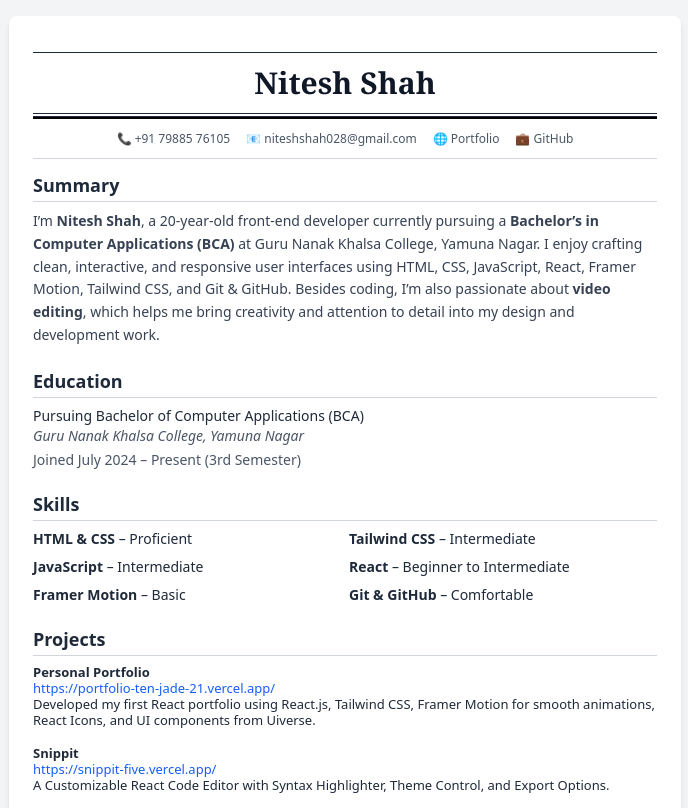
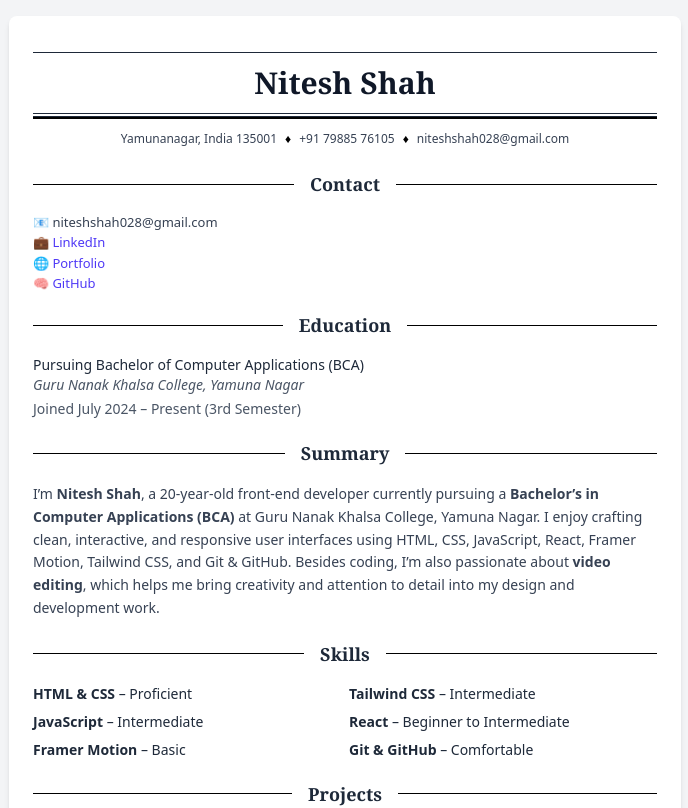
Before and after one commit to Nitesh47kumars/Resume, a React (Vite) app: page / in a window 1280 px wide. Shown: the top 808 px of the page, without its empty margins (295-983 px from the left). Built offline with nearby package versions, Linux system fonts and the light colour scheme.

Commit message:
Modifying Appearance

```diff
--- a/src/App.jsx
+++ b/src/App.jsx
@@ -13,11 +13,11 @@ export default function App() {
         className="w-full max-w-2xl bg-white shadow-md rounded-lg p-6 space-y-5 leading-tight text-[13px]"
       >
         <Header />
+        <Contact />
+        <Education />
         <Summary />
-        <Education />
         <Skills />
         <Projects />
-        <Contact />
       </div>
     </div>
   );
--- a/src/Components/Header.jsx
+++ b/src/Components/Header.jsx
@@ -1,15 +1,20 @@
 export default function Header() {
     return (
-      <header className="text-center border-b border-gray-300 my-3">
+      <header className="text-center my-3 mb-6">
         <hr/>
         <h1 className="text-3xl my-3 font-serif font-bold text-gray-900">Nitesh Shah</h1>
         <hr/>
         <hr className="h-[3px] bg-black mt-[2px]"/>
-        <p className="text-[12px] text-gray-600 space-x-4 my-3">
-          <span>📞 <a href="tel:+917988576105" className="hover:underline">+91 79885 76105</a></span>
-          <span>📧 <a href="mailto:niteshshah028@gmail.com" className="hover:underline">niteshshah028@gmail.com</a></span>
-          <span>🌐 <a href="https://portfolio-ten-jade-21.vercel.app/projects/info-nation" target="_blank" rel="noopener noreferrer" className="hover:underline">Portfolio</a></span>
-          <span>💼 <a href="https://github.com/Nitesh47kumars" target="_blank" rel="noopener noreferrer" className="hover:underline">GitHub</a></span>
+        <p className="text-[12px] text-gray-700 my-3 text-center">
+          <span>Yamunanagar, India 135001</span>
+          <span className="mx-2 text-black">♦</span>
+          <a href="tel:+917988576105" className="hover:underline">
+            +91 79885 76105
+          </a>
+          <span className="mx-2 text-black">♦</span>
+          <a href="mailto:niteshshah028@gmail.com" className="hover:underline">
+            niteshshah028@gmail.com
+          </a>
         </p>
       </header>
     );
--- a/src/Components/SectionTitle.jsx
+++ b/src/Components/SectionTitle.jsx
@@ -1,7 +1,10 @@
 export default function SectionTitle({ title }) {
   return (
-    <h2 className="text-lg font-semibold border-b border-gray-300 pb-0.5 mb-2">
-      {title}
-    </h2>
+    <div className="relative flex items-center justify-center w-full my-4">
+      <div className="absolute inset-x-0 h-px bg-black"></div>
+      <h2 className="relative bg-white px-4 text-lg font-semibold font-serif text-gray-800">
+        {title}
+      </h2>
+    </div>
   );
 }
```
